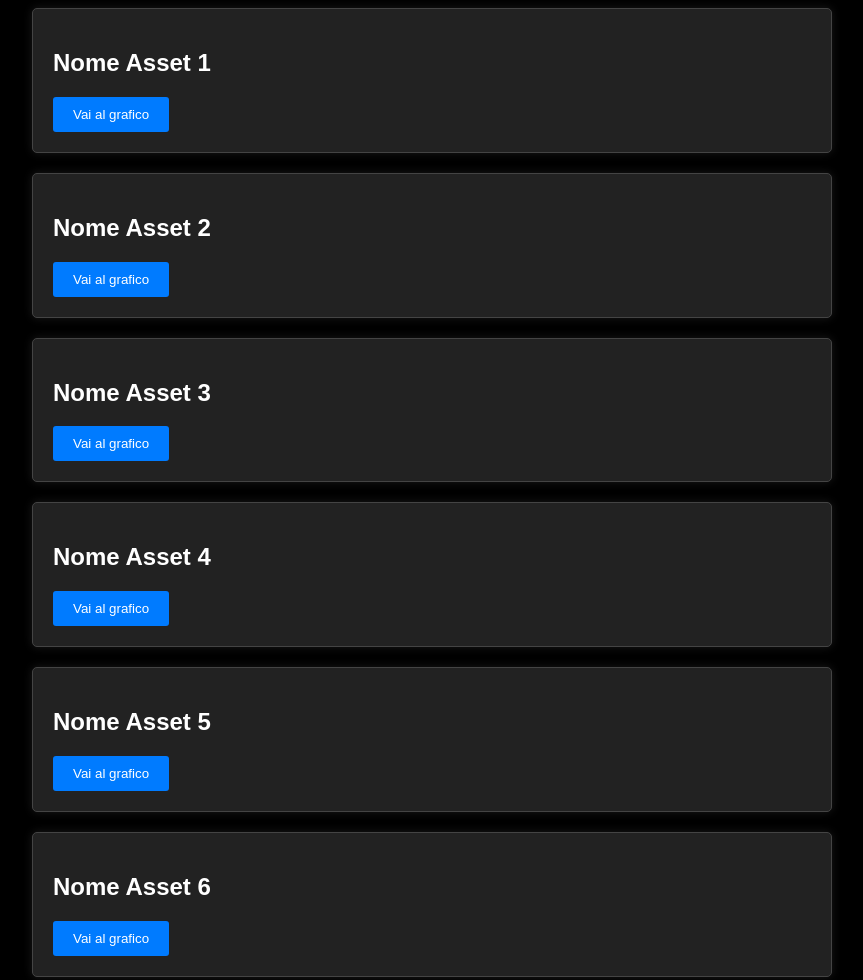
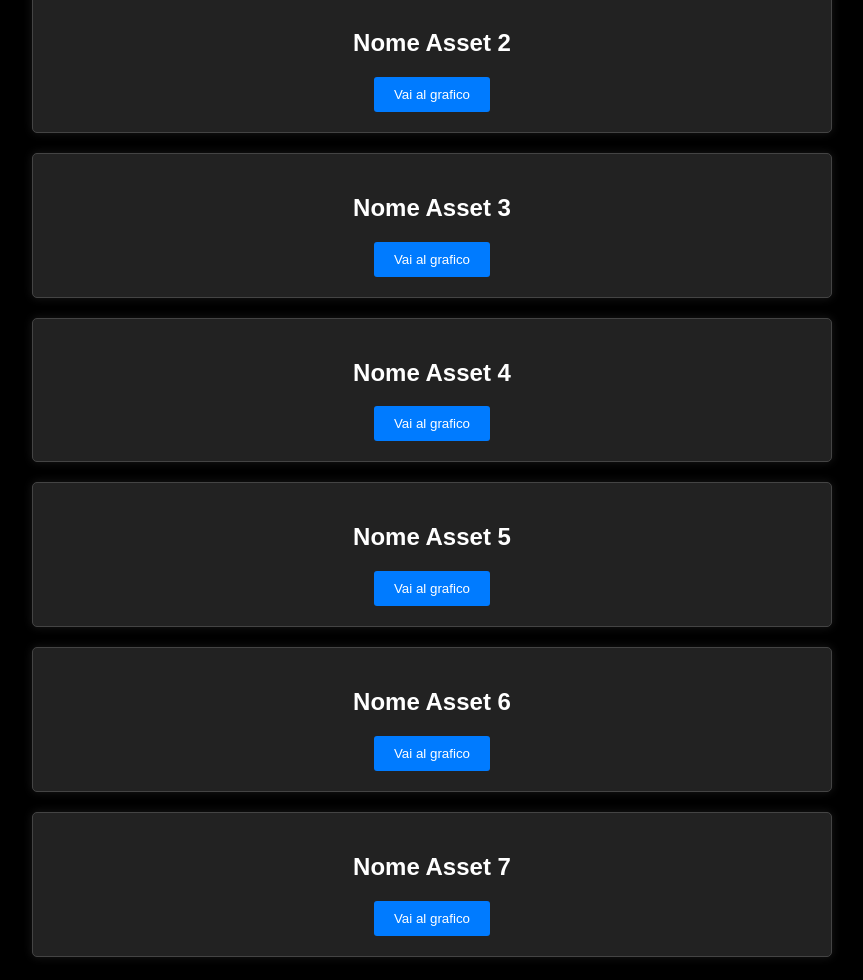
Before and after one commit to Wuao8/Trading-Ideaz, a plain HTML site: page index.html in a window 1280 px wide. Shown: the top 980 px of the page, without its empty margins (208-1071 px from the left). Drawn offline with Linux system fonts and the light colour scheme; a script that the page names is missing.

Commit message:
Update style.css

```diff
--- a/style.css
+++ b/style.css
@@ -4,11 +4,16 @@ body {
     color: #fff;
     display: flex;
     justify-content: center;
+    align-items: center; /* Centro verticale */
+    height: 100vh; /* Assicurati che l'altezza sia del 100% della vista */
+    text-align: center; /* Centro il testo */
+    margin: 0; /* Rimuovi il margine per evitare uno spostamento */
 }
 
 #container {
     width: 80%;
     max-width: 800px;
+    text-align: center; /* Centro il contenuto del container */
 }
 
 .sector {
```
